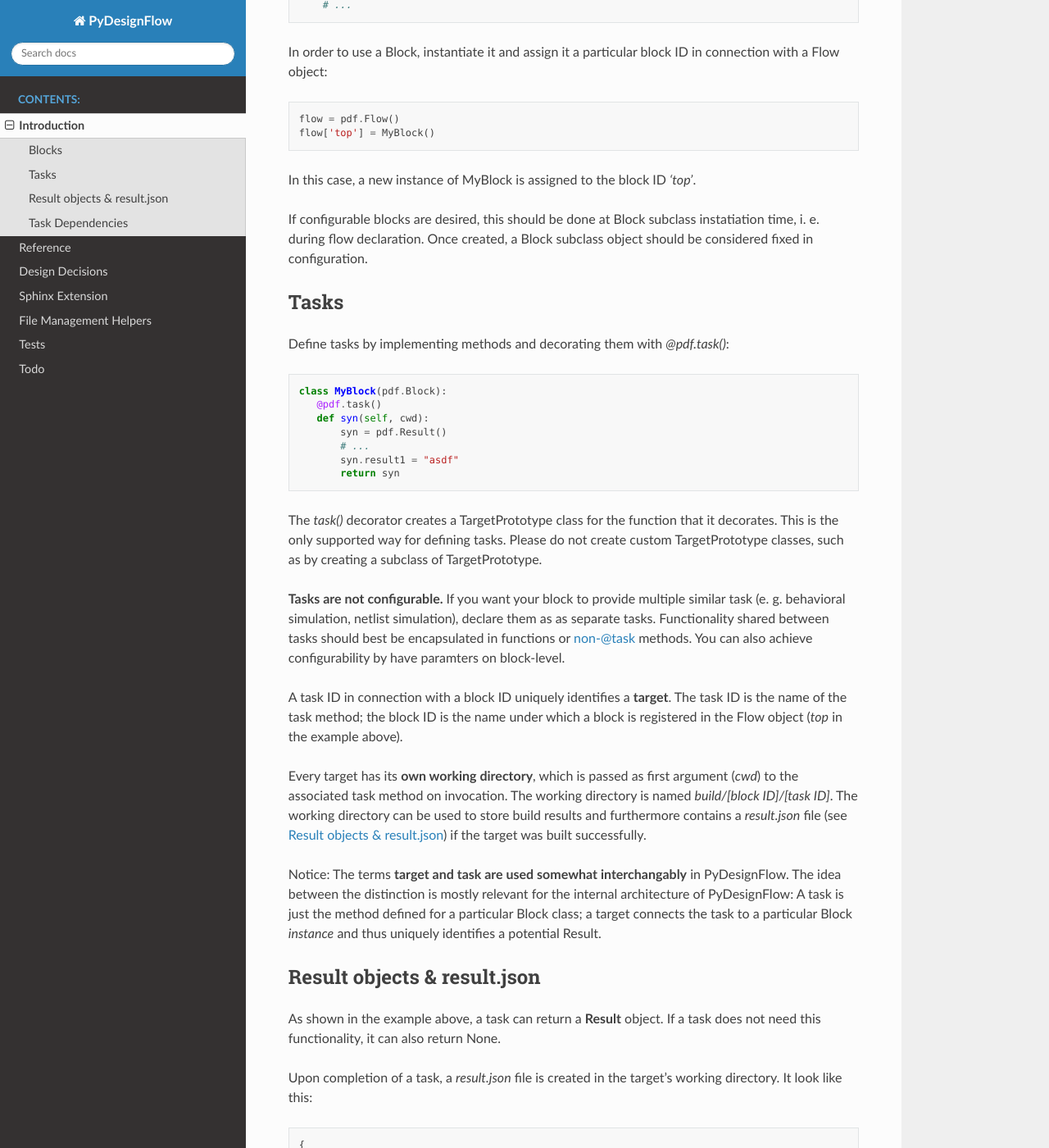
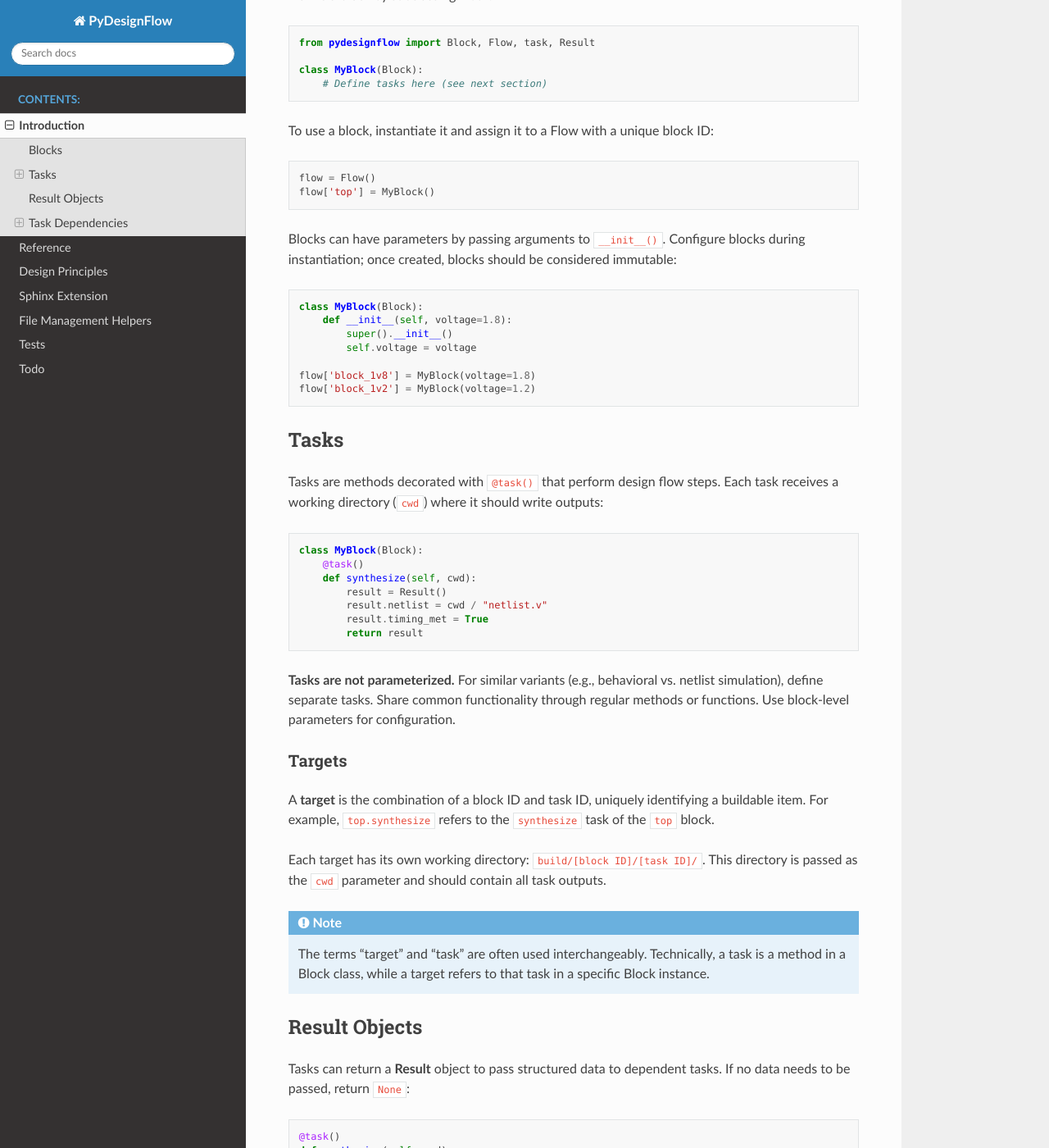
Before and after one commit to TobiasKaiser/pydesignflow, a Sphinx documentation site: the page built from docs/introduction.rst, in a window 1280 px wide and 1400 px high, scrolled down 353 px. Shown: the whole window at 82% size. Built offline with Sphinx 7.4.7 and the Read the Docs theme 3.1.0, drawn with Linux system fonts in a browser that asks for light colours; the version number could not be read and is left out; some of the changed text lies outside the part shown.

Commit message:
docs: introduction and reference further improved

```diff
--- a/docs/design_decisions.rst
+++ b/docs/design_principles.rst
@@ -1,7 +1,7 @@
-.. _design_decisions:
+.. _design_principles:
 
-Design Decisions
-================
+Design Principles
+=================
 
 PyDesignFlow makes several deliberate design choices to keep the framework simple while giving designers maximum control over complex, long-running design flows.
 
--- a/docs/index.rst
+++ b/docs/index.rst
@@ -12,7 +12,7 @@ Welcome to PyDesignFlow's documentation!
 
    introduction
    reference
-   design_decisions
+   design_principles
    sphinx_ext
    filemgmt
    tests
--- a/docs/introduction.rst
+++ b/docs/introduction.rst
@@ -1,63 +1,90 @@
 Introduction
 ============
+
+PyDesignFlow is built around three core concepts: **Blocks** encapsulate design components, **Tasks** define processing steps, and **Results** pass data between tasks. A **Flow** object manages all blocks and provides the command-line interface.
 
 Blocks
 ------
 
-Blocks are PyDesignFlow's first-class building blocks. To define a Block, create an own subclass of *pdf.Block*::
+Blocks encapsulate design components such as hardware modules, testbenches, or software builds. Define a block by subclassing *Block*::
 
-    import pydesignflow as pdf
+    from pydesignflow import Block, Flow, task, Result
 
-    class MyBlock(pdf.Block):
-        # ...
+    class MyBlock(Block):
+        # Define tasks here (see next section)
 
-In order to use a Block, instantiate it and assign it a particular block ID in connection with a Flow object::
+To use a block, instantiate it and assign it to a Flow with a unique block ID::
 
-    flow = pdf.Flow()
+    flow = Flow()
     flow['top'] = MyBlock()
 
-In this case, a new instance of MyBlock is assigned to the block ID *'top'*.
+Blocks can have parameters by passing arguments to ``__init__()``. Configure blocks during instantiation; once created, blocks should be considered immutable::
 
-If configurable blocks are desired, this should be done at Block subclass instatiation time, i. e. during flow declaration. Once created, a Block subclass object should be considered fixed in configuration.
+    class MyBlock(Block):
+        def __init__(self, voltage=1.8):
+            super().__init__()
+            self.voltage = voltage
+
+    flow['block_1v8'] = MyBlock(voltage=1.8)
+    flow['block_1v2'] = MyBlock(voltage=1.2)
 
 Tasks
 -----
 
-Define tasks by implementing methods and decorating them with *@pdf.task()*::
+Tasks are methods decorated with ``@task()`` that perform design flow steps. Each task receives a working directory (``cwd``) where it should write outputs::
 
-     class MyBlock(pdf.Block):
-        @pdf.task()
-        def syn(self, cwd):
-            syn = pdf.Result()
-            # ...
-            syn.result1 = "asdf"
-            return syn
+    class MyBlock(Block):
+        @task()
+        def synthesize(self, cwd):
+            result = Result()
+            result.netlist = cwd / "netlist.v"
+            result.timing_met = True
+            return result
 
-The *task()* decorator creates a TargetPrototype class for the function that it decorates. This is the only supported way for defining tasks. Please do not create custom TargetPrototype classes, such as by creating a subclass of TargetPrototype.
+**Tasks are not parameterized.** For similar variants (e.g., behavioral vs. netlist simulation), define separate tasks. Share common functionality through regular methods or functions. Use block-level parameters for configuration.
 
-**Tasks are not configurable.** If you want your block to provide multiple similar task (e. g. behavioral simulation, netlist simulation), declare them as as separate tasks. Functionality shared between tasks should best be encapsulated in functions or non-@task methods. You can also achieve configurability by have paramters on block-level.
+Targets
+~~~~~~~
 
-A task ID in connection with a block ID uniquely identifies a **target**. The task ID is the name of the task method; the block ID is the name under which a block is registered in the Flow object (*top* in the example above).
+A **target** is the combination of a block ID and task ID, uniquely identifying a buildable item. For example, ``top.synthesize`` refers to the ``synthesize`` task of the ``top`` block.
 
-Every target has its **own working directory**, which is passed as first argument (*cwd*) to the associated task method on invocation. The working directory is named *build/[block ID]/[task ID]*. The working directory can be used to store build results and furthermore contains a *result.json* file (see :ref:`result_json`) if the target was built successfully.
+Each target has its own working directory: ``build/[block ID]/[task ID]/``. This directory is passed as the ``cwd`` parameter and should contain all task outputs.
 
-Notice: The terms **target and task are used somewhat interchangably** in PyDesignFlow. The idea between the distinction is mostly relevant for the internal architecture of PyDesignFlow: A task is just the method defined for a particular Block class; a target connects the task to a particular Block *instance* and thus uniquely identifies a potential Result.
+.. note::
+   The terms "target" and "task" are often used interchangeably. Technically, a task is a method in a Block class, while a target refers to that task in a specific Block instance.
 
 .. _result_json:
 
-Result objects & result.json
-----------------------------
+Result Objects
+--------------
 
-As shown in the example above, a task can return a **Result** object. If a task does not need this functionality, it can also return None.
+Tasks can return a **Result** object to pass structured data to dependent tasks. If no data needs to be passed, return ``None``::
 
-Upon completion of a task, a *result.json* file is created in the target's working directory. It look like this::
+    @task()
+    def synthesize(self, cwd):
+        result = Result()
+        result.area = 1234
+        result.timing_met = True
+        result.netlist = cwd / "netlist.v"
+        return result
+
+Supported data types for Result attributes:
+
+- Scalars: ``str``, ``bool``, ``int``, ``float``, ``pathlib.Path``, ``datetime.datetime``
+- Containers: ``dict``, ``list``, ``tuple`` (can be nested)
+
+Path objects are serialized relative to the build directory. Upon task completion, the Result is serialized to ``result.json``::
 
     {
       "block_id": "top",
-      "task_id": "syn",
+      "task_id": "synthesize",
       "data": {
-        "result1": "asdf",
-        "returned_data": true,
+        "area": 1234,
+        "timing_met": true,
+        "netlist": {
+          "_type": "Path",
+          "value": "top/synthesize/netlist.v"
+        },
         "time_started": {
           "_type": "Time",
           "value": 1003.2
@@ -69,62 +96,78 @@ Upon completion of a task, a *result.json* file is created in the target's worki
       }
     }
 
-The string attribute *result1* that was assigned by the task *syn* has been written to this JSON file and can be used by subsequent tasks (see :ref:`taskdeps`).
-
-The following data types are suitable as Result attributes: dict, list, tuple, str, bool, int, float, datetime.datetime and pathlib.Path. dicts, list and tuples can also be nested. Path and datetime are supported using a simple JSON serialization / deserialization scheme. For *pathlib.Path* objects, paths relative to the *build/* directory are used for serialization.
-
 .. _taskdeps:
 
 Task Dependencies
 -----------------
 
-Declare dependencies between tasks using the *requires* argument to *@task*.
+Declare dependencies using the ``requires`` argument to ``@task``. Keys are parameter names; values are requirement specifications::
 
-Example for delaring a task "pnr"::
+    @task(requires={'syn': '.synthesize'})
+    def place_route(self, cwd, syn):
+        print(f"Area: {syn.area}")
+        if not syn.timing_met:
+            raise RuntimeError("Timing not met")
+        # Continue with place & route...
+        return Result()
 
-    @pdf.task(requires={'syn':'.syn'})
-    def pnr(self, cwd, syn):
-        pnr = pdf.Result()
+Missing dependencies are built automatically before the task runs.
 
-        print("result1 of syn was: ", syn.result1)
-        # Do something with syn.result1 here.
+Requirement Specification Formats
+~~~~~~~~~~~~~~~~~~~~~~~~~~~~~~~~~~
 
-        pnr.result1 = "asdf"
-        return pnr
+**1. Within-block reference** (recommended for same block):
 
-The method name "pnr" is in also called the *task ID*.
+   ``.task_id`` - References a task in the same block::
 
-The keys of the *requires* dictionary are mapped to keyword arguments of the corresponding task function. Its values are **requirement spec** strings, which can be one of the following:
+       @task(requires={'syn': '.synthesize'})
+       def place_route(self, cwd, syn):
+           # ...
 
-1. To require the result of an task with the task ID "task_id", the requirement spec should be ".task_id".
-2. To require the result of an task "task_id" in a referenced block "block_ref", the requirement spec should be "block_ref.task_id".
-3. A direct reference to a block by its ID is also possible: "=block_id.task_id"
+**2. Symbolic block reference** (recommended for cross-block):
 
-Variant 2 is generally preferred over variant 3. Variant 2 requires that *"block_ref"* is included the *dependency_map* dictionary that is passed to the Block on creation. Example::
+   ``block_ref.task_id`` - References a task in another block using a symbolic name::
 
-    class TestBlock(pdf.Block):
-        @pdf.task()
-        def syn(self, cwd):
-            syn = pdf.Result()
-            syn.result1 = "asdf"
-            return syn
+       class MyBlock(Block):
+           @task(requires={'other_syn': 'dependency.synthesize'})
+           def my_task(self, cwd, other_syn):
+               # ...
 
-    class AnotherBlock(pdf.Block):
-        @pdf.task({'syn_of_xyz':'xyz.syn'})
-        def syn(self, cwd, syn_of_xyz):
-            syn = pdf.Result()
+       flow['top'] = MyBlock(dependency_map={'dependency': 'other_block'})
+       flow['other_block'] = OtherBlock()
 
-            print("result1 of syn (xyz) was: ", syn_of_xyz.result1)
-            # Do something with syn.result1 here.
+   The ``dependency_map`` maps symbolic names (``dependency``) to actual block IDs (``other_block``), enabling block reuse without code changes.
 
-            syn.another_result = "hjkl"
-            return syn
+**3. Direct block ID reference**:
 
+   ``=block_id.task_id`` - Direct reference to a specific block::
 
-    flow = pdf.Flow()
-    flow['test'] = TestBlock()
-    flow['another'] = TestBlock(dependency_map={'xyz':'test'})
+       @task(requires={'syn': '=fpga_top.synthesize'})
+       def my_task(self, cwd, syn):
+           # ...
 
-This layer of indirection makes it possible to swap out the subblock *xyz* of *AnotherBlock* without any modifications to the *AnotherBlock* class.
+   This creates tight coupling and is generally discouraged.
 
-By using only requirement spec variants 1 and 2, block IDs can be entirely kept out of Block subclass code; only the flow declaration will need to deal with block IDs.
+Multi-Block Example
+~~~~~~~~~~~~~~~~~~~~
+
+::
+
+    class SynthesisBlock(Block):
+        @task()
+        def synthesize(self, cwd):
+            result = Result()
+            result.netlist = cwd / "output.v"
+            return result
+
+    class PlaceRouteBlock(Block):
+        @task(requires={'syn': 'synth.synthesize'})
+        def place_route(self, cwd, syn):
+            print(f"Using netlist: {syn.netlist}")
+            return Result()
+
+    flow = Flow()
+    flow['syn_block'] = SynthesisBlock()
+    flow['pnr_block'] = PlaceRouteBlock(dependency_map={'synth': 'syn_block'})
+
+Using symbolic references (variant 2) keeps block IDs out of Block class code, making blocks more reusable.
```
Also changed, not shown: docs/reference.rst (+0 -12 lines), 4 other files.
